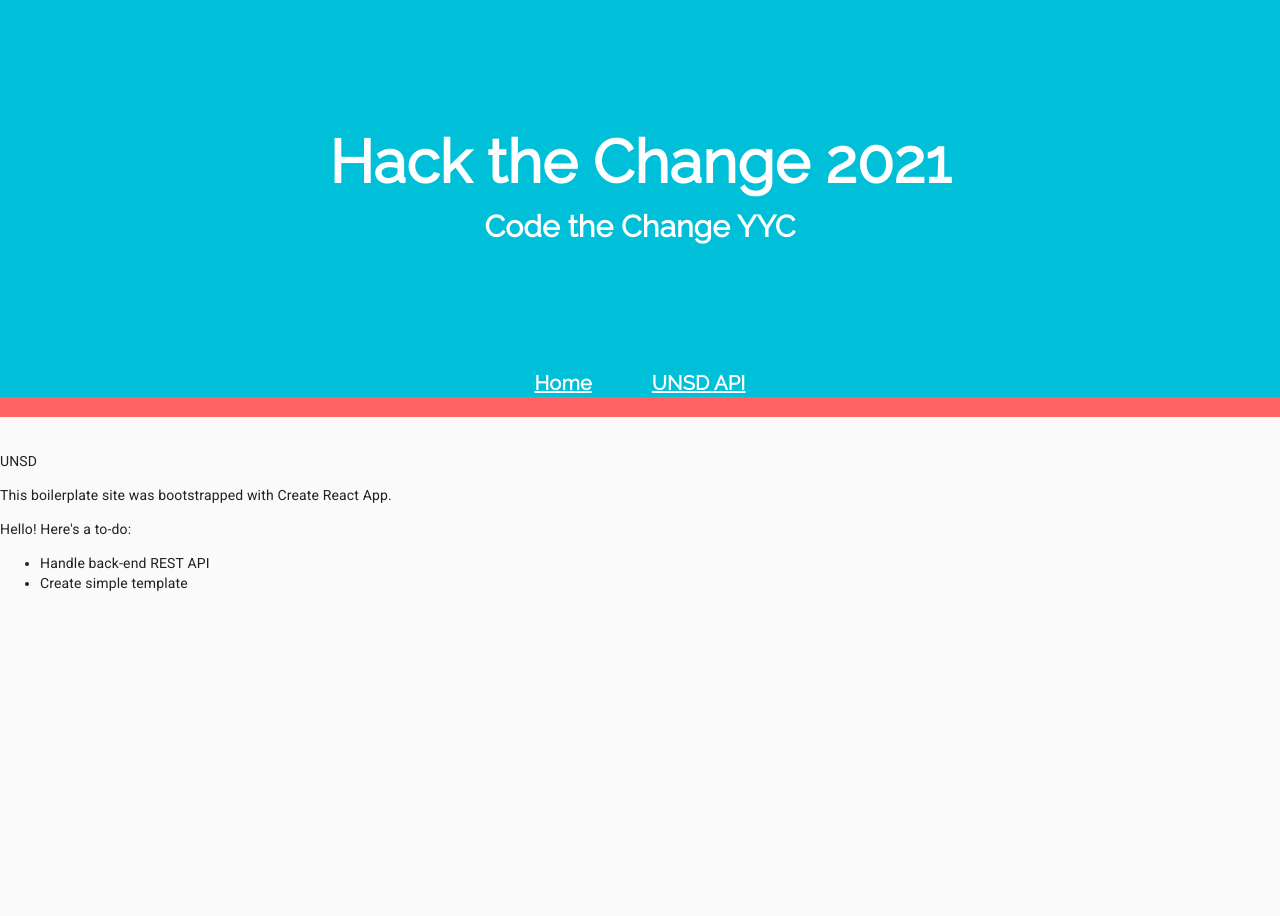
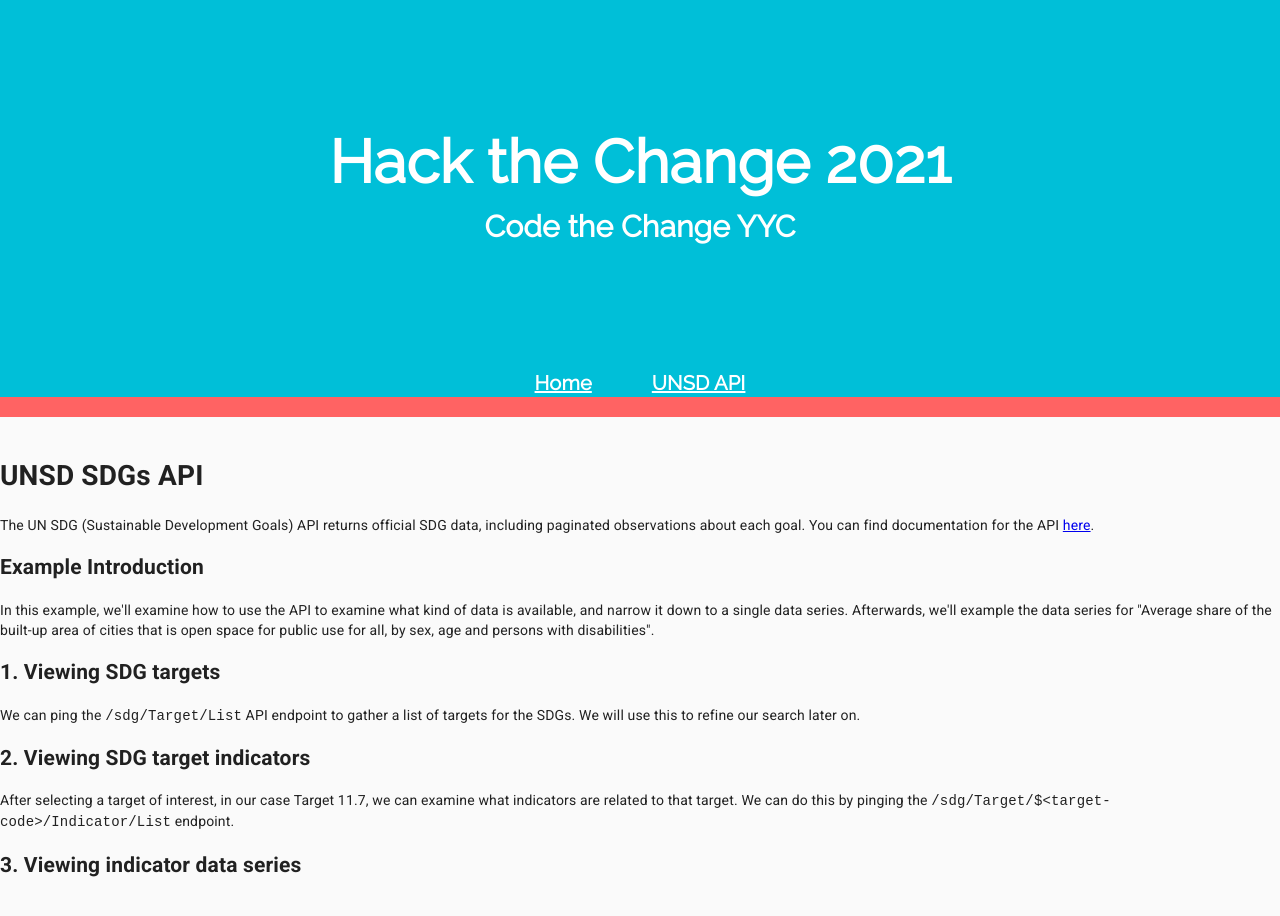
Before and after one commit to Code-the-Change-YYC/react-template, a React (Create React App) app: page /unsd in a window 1280 px wide. Before the commit the page ends 800 px from the top, so only its background shows below. Built offline with nearby package versions, Linux system fonts and the light colour scheme; what redux-promise-middleware would draw is missing.

Commit message:
Add preliminary UNSD instructions

```diff
--- a/src/components/Landing.js
+++ b/src/components/Landing.js
@@ -10,6 +10,7 @@
       <li>Material UI</li>
       <li>React Router</li>
       <li>Redux</li>
+      <li>UNSD API Example</li>
     </ul>
     <p>
       This boilerplate site was bootstrapped with Create React App.
--- a/src/components/UNSDPage.js
+++ b/src/components/UNSDPage.js
@@ -2,24 +2,32 @@
 
 const UNSD = () => (
   <>
+    <h1>
+      UNSD SDGs API
+    </h1>
     <p>
-      UNSD
+      The UN SDG (Sustainable Development Goals) API returns official SDG data, including paginated observations about each goal.
+      You can find documentation for the API <a href="https://unstats.un.org/sdgapi/swagger/#/" target="_blank" rel="noopener noreferrer">
+        here</a>.
     </p>
+    <h2>Example Introduction</h2>
     <p>
-      This boilerplate site was bootstrapped with Create React App.
+      In this example, we'll examine how to use the API to examine what kind of data is available, and narrow it down to a single data series.
+      Afterwards, we'll example the data series for "Average share of the built-up area of cities that is open space for public use for all,
+      by sex, age and persons with disabilities".
     </p>
-    <List />
+    <h2>1. Viewing SDG targets</h2>
+    <p>
+      We can ping the <code>/sdg/Target/List</code> API endpoint to gather a list of targets for the SDGs. We will use this
+      to refine our search later on.
+    </p>
+    <h2>2. Viewing SDG target indicators</h2>
+    <p>
+      After selecting a target of interest, in our case Target 11.7, we can examine what indicators are related to that target.
+      We can do this by pinging the <code>/sdg/Target/${'<target-code>'}/Indicator/List</code> endpoint.
+    </p>
+    <h2>3. Viewing indicator data series</h2>
   </>
 )
 
-const List = () => (
-  <div>
-    <p>Hello! Here's a to-do:</p>
-    <ul>
-      <li>Handle back-end REST API</li>
-      <li>Create simple template</li>
-    </ul>
-  </div>
-);
-
 export default UNSD;
```
